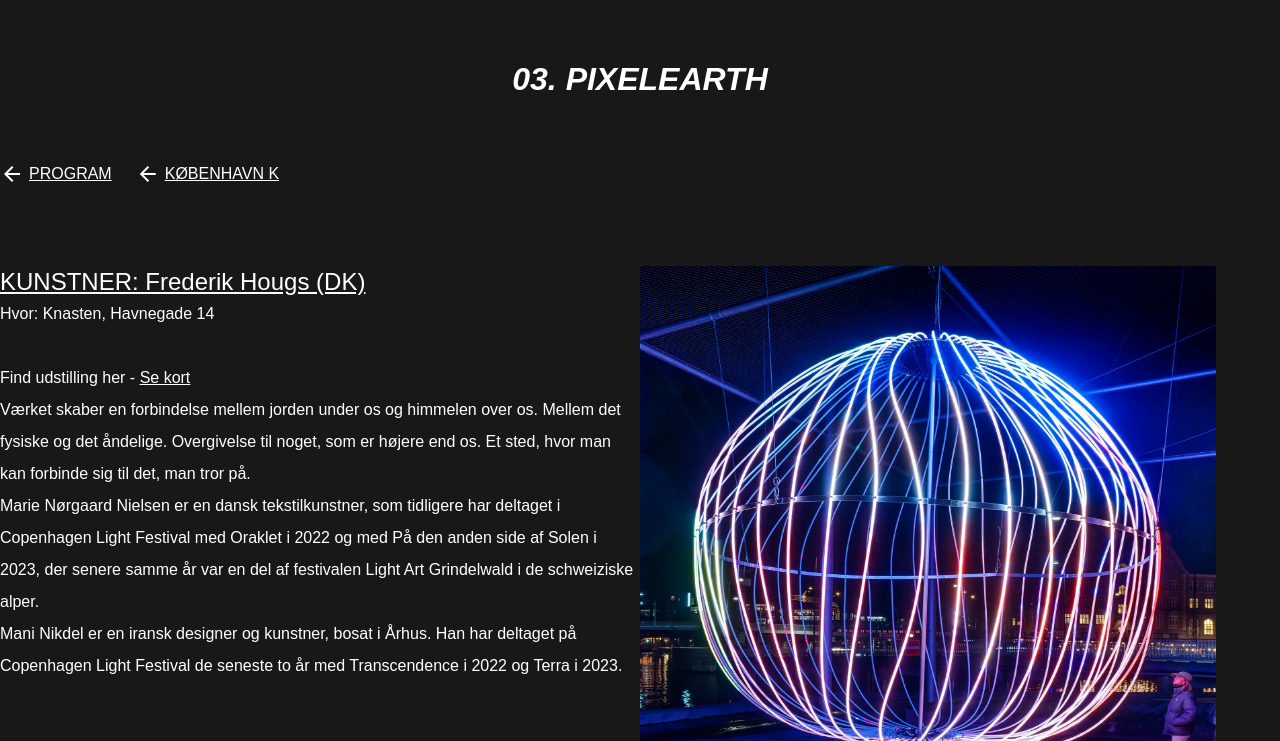
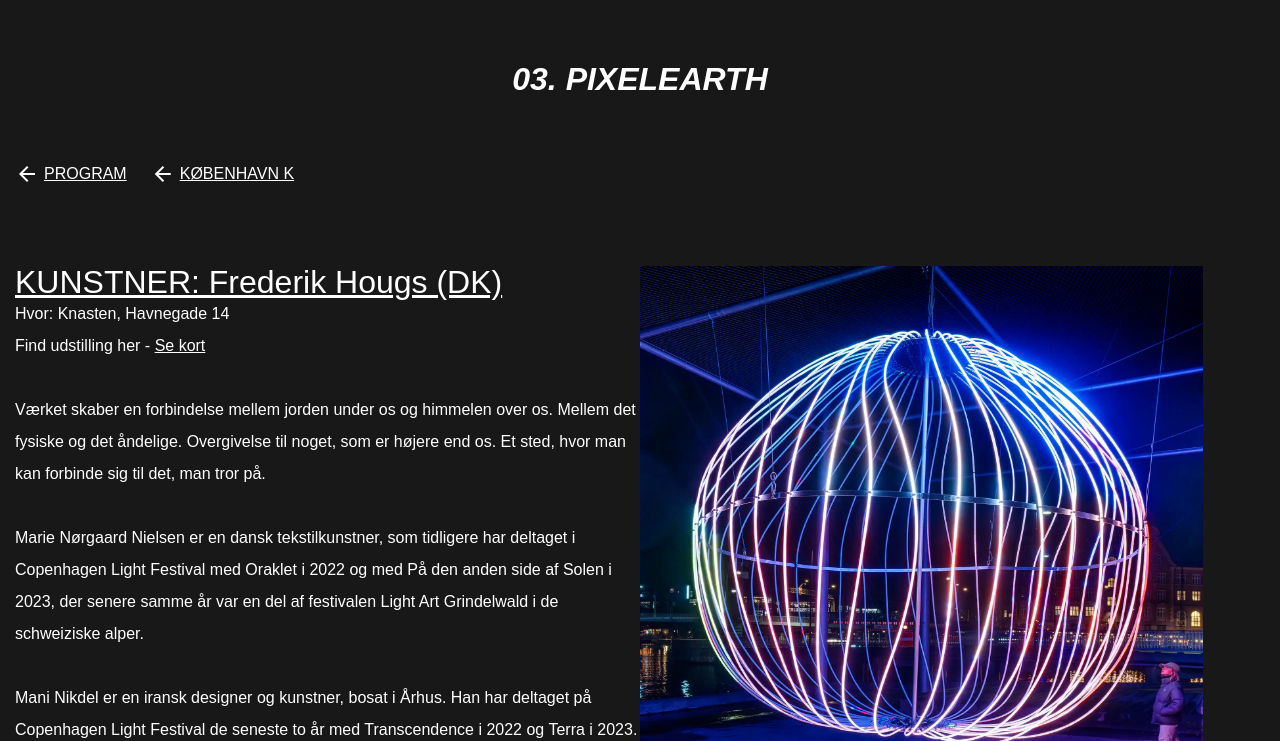
Before and after one commit to leahkjaergaard/ux_ui_clf, an Astro site: page /singleview in a window 1280 px wide. Shown: the part 59-800 px from the top of the page. Built offline with nearby package versions, Linux system fonts and the light colour scheme; Astro itself is replaced by a stand-in of ours; a web font is replaced by a local one.

Commit message:
ændring

```diff
--- a/src/pages/singleview.astro
+++ b/src/pages/singleview.astro
@@ -17,11 +17,11 @@ import Card from "../components/Card.astro";
     <div class="text">
       <h2>KUNSTNER: Frederik Hougs (DK)</h2>
       <p>Hvor: Knasten, Havnegade 14</p>
+      <p>Find udstilling her - <a href="#">Se kort</a></p>
       <br />
-      <p>Find udstilling her - <a href="#">Se kort</a></p>
       <p>Værket skaber en forbindelse mellem jorden under os og himmelen over os. Mellem det fysiske og det åndelige. Overgivelse til noget, som er højere end os. Et sted, hvor man kan forbinde sig til det, man tror på.</p>
-      <p>Marie Nørgaard Nielsen er en dansk tekstilkunstner, som tidligere har deltaget i Copenhagen Light Festival med Oraklet i 2022 og med På den anden side af Solen i 2023, der senere samme år var en del af festivalen Light Art Grindelwald i de schweiziske alper.</p>
-      <p>Mani Nikdel er en iransk designer og kunstner, bosat i Århus. Han har deltaget på Copenhagen Light Festival de seneste to år med Transcendence i 2022 og Terra i 2023.</p>
+      <br /><p>Marie Nørgaard Nielsen er en dansk tekstilkunstner, som tidligere har deltaget i Copenhagen Light Festival med Oraklet i 2022 og med På den anden side af Solen i 2023, der senere samme år var en del af festivalen Light Art Grindelwald i de schweiziske alper.</p>
+      <br /><p>Mani Nikdel er en iransk designer og kunstner, bosat i Århus. Han har deltaget på Copenhagen Light Festival de seneste to år med Transcendence i 2022 og Terra i 2023.</p>
     </div>
     <div class="image">
       <Card image="/billeder/03.pixelearth_singleview.webp" alt="Pixelearth" />
@@ -53,6 +53,7 @@ import Card from "../components/Card.astro";
     font-family: "Jaldi", sans-serif;
     font-weight: 400;
     font-style: normal;
+    font-size: 2rem;
     /* padding-bottom: 1.5rem; */
   }
 
@@ -61,7 +62,7 @@ import Card from "../components/Card.astro";
     font-weight: 400;
     font-style: normal;
     color: white;
-    /* padding-top: 1.5rem; */
+    max-width: 70ch;
   }
 
   a {
@@ -70,7 +71,7 @@ import Card from "../components/Card.astro";
   .singleview {
     display: grid;
     grid-template-columns: 1fr 1fr;
-    max-width: 1450px;
+    max-width: 1250px;
     margin: 0 auto;
   }
 
@@ -110,7 +111,7 @@ import Card from "../components/Card.astro";
 
   /* Brødkrummesti */
   .breadcrumb {
-    max-width: 1450px;
+    max-width: 1250px;
     margin: 0 auto;
     padding: 1rem 0 5rem 0;
   }
```
